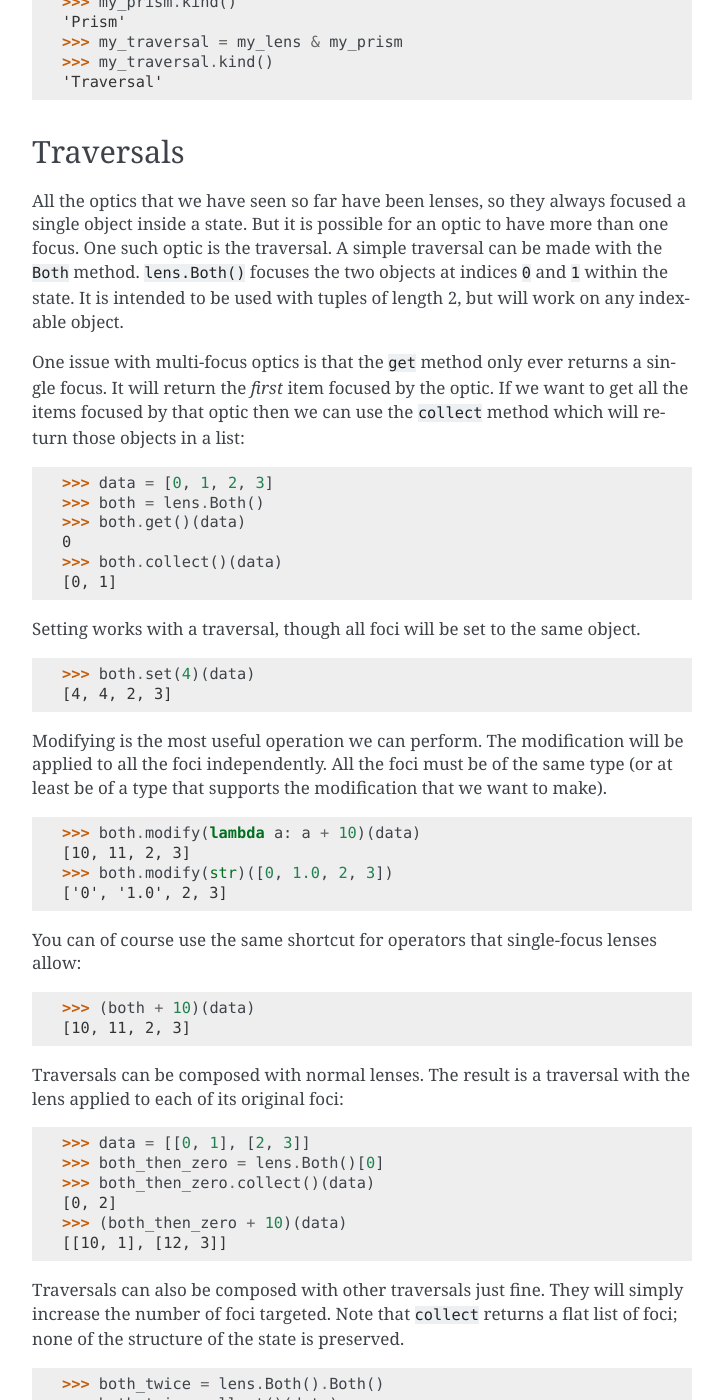
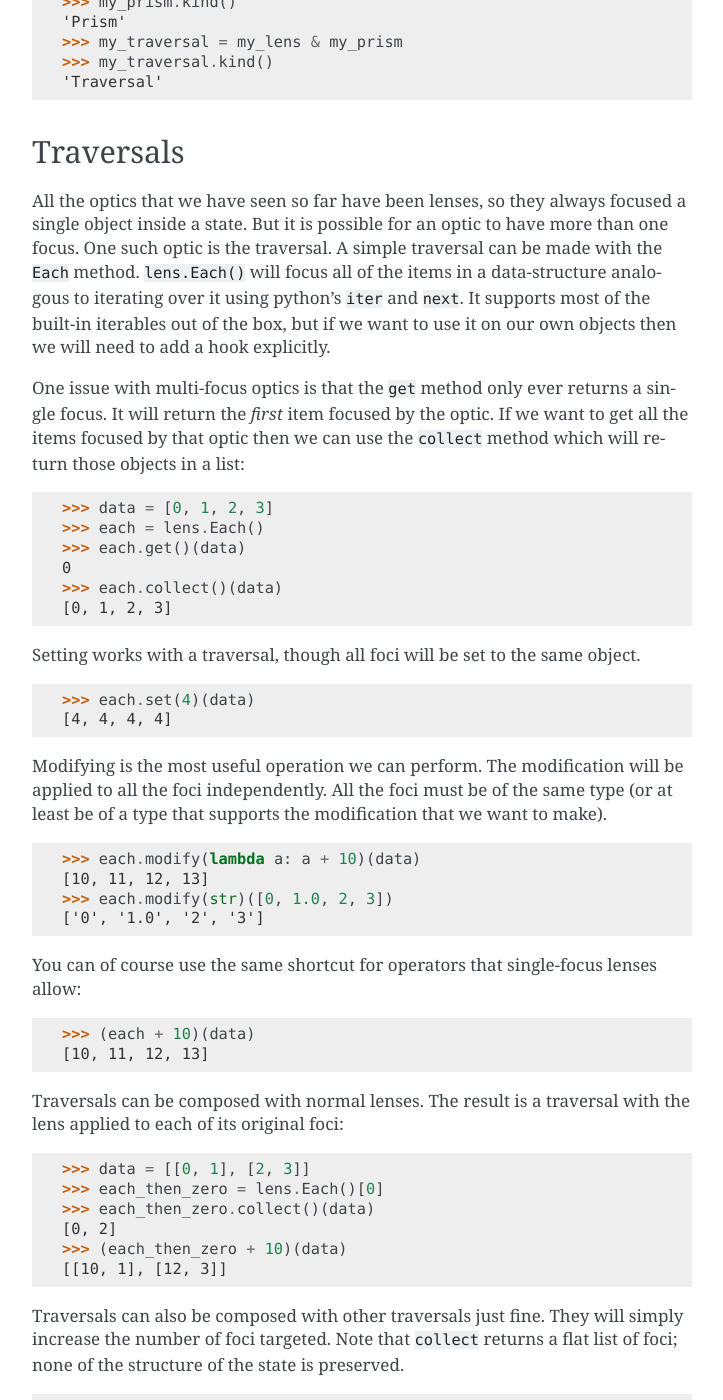
Before and after one commit to ingolemo/python-lenses, a Sphinx documentation site: the page built from docs/tutorial/optics.rst, in a window 1280 px wide and 1400 px high, scrolled down 919 px. Shown: the whole window, without its empty margins (388-1111 px from the left). Built offline with Sphinx 7.4.7, drawn with Linux system fonts in a browser that asks for light colours; some of the changed text lies outside the part shown.

Commit message:
removed BothTraversal

```diff
--- a/docs/tutorial/optics.rst
+++ b/docs/tutorial/optics.rst
@@ -38,9 +38,11 @@ Traversals
 All the optics that we have seen so far have been lenses, so they always
 focused a single object inside a state. But it is possible for an optic
 to have more than one focus. One such optic is the traversal. A simple
-traversal can be made with the ``Both`` method. ``lens.Both()`` focuses
-the two objects at indices ``0`` and ``1`` within the state. It is intended
-to be used with tuples of length 2, but will work on any indexable object.
+traversal can be made with the ``Each`` method. ``lens.Each()`` will focus
+all of the items in a data-structure analogous to iterating over it
+using python's ``iter`` and ``next``. It supports most of the built-in
+iterables out of the box, but if we want to use it on our own objects
+then we will need to add a hook explicitly.
 
 One issue with multi-focus optics is that the ``get`` method only ever
 returns a single focus. It will return the *first* item focused by the
@@ -48,42 +50,42 @@ optic. If we want to get all the items focused by that optic then we
 can use the ``collect`` method which will return those objects in a list:
 
 >>> data = [0, 1, 2, 3]
->>> both = lens.Both()
->>> both.get()(data)
+>>> each = lens.Each()
+>>> each.get()(data)
 0
->>> both.collect()(data)
-[0, 1]
+>>> each.collect()(data)
+[0, 1, 2, 3]
 
 Setting works with a traversal, though all foci will be set to the same
 object.
 
->>> both.set(4)(data)
-[4, 4, 2, 3]
+>>> each.set(4)(data)
+[4, 4, 4, 4]
 
 Modifying is the most useful operation we can perform. The modification
 will be applied to all the foci independently. All the foci must be of
 the same type (or at least be of a type that supports the modification
 that we want to make).
 
->>> both.modify(lambda a: a + 10)(data)
-[10, 11, 2, 3]
->>> both.modify(str)([0, 1.0, 2, 3])
-['0', '1.0', 2, 3]
+>>> each.modify(lambda a: a + 10)(data)
+[10, 11, 12, 13]
+>>> each.modify(str)([0, 1.0, 2, 3])
+['0', '1.0', '2', '3']
 
 You can of course use the same shortcut for operators that single-focus
 lenses allow:
 
->>> (both + 10)(data)
-[10, 11, 2, 3]
+>>> (each + 10)(data)
+[10, 11, 12, 13]
 
 Traversals can be composed with normal lenses. The result is a traversal
 with the lens applied to each of its original foci:
 
 >>> data = [[0, 1], [2, 3]]
->>> both_then_zero = lens.Both()[0]
->>> both_then_zero.collect()(data)
+>>> each_then_zero = lens.Each()[0]
+>>> each_then_zero.collect()(data)
 [0, 2]
->>> (both_then_zero + 10)(data)
+>>> (each_then_zero + 10)(data)
 [[10, 1], [12, 3]]
 
 Traversals can also be composed with other traversals just fine. They
@@ -91,21 +93,11 @@ will simply increase the number of foci targeted. Note that ``collect``
 returns a flat list of foci; none of the structure of the state is
 preserved.
 
->>> both_twice = lens.Both().Both()
->>> both_twice.collect()(data)
+>>> each_twice = lens.Each().Each()
+>>> each_twice.collect()(data)
 [0, 1, 2, 3]
->>> (both_twice + 10)(data)
+>>> (each_twice + 10)(data)
 [[10, 11], [12, 13]]
-
-A slightly more useful traversal method is ``Each``. ``Each`` will focus
-all of the items in a data-structure analogous to iterating over it
-using python's ``iter`` and ``next``. It supports most of the built-in
-iterables out of the box, but if we want to use it on our own objects
-then we will need to add a hook explicitly.
-
->>> data = [1, 2, 3]
->>> (lens.Each() + 10)(data)
-[11, 12, 13]
 
 The ``Values`` method returns a traversal that focuses all of the values
 in a dictionary. If we return to our ``GameState`` example from earlier,
```
Also changed, not shown: 6 other files.
